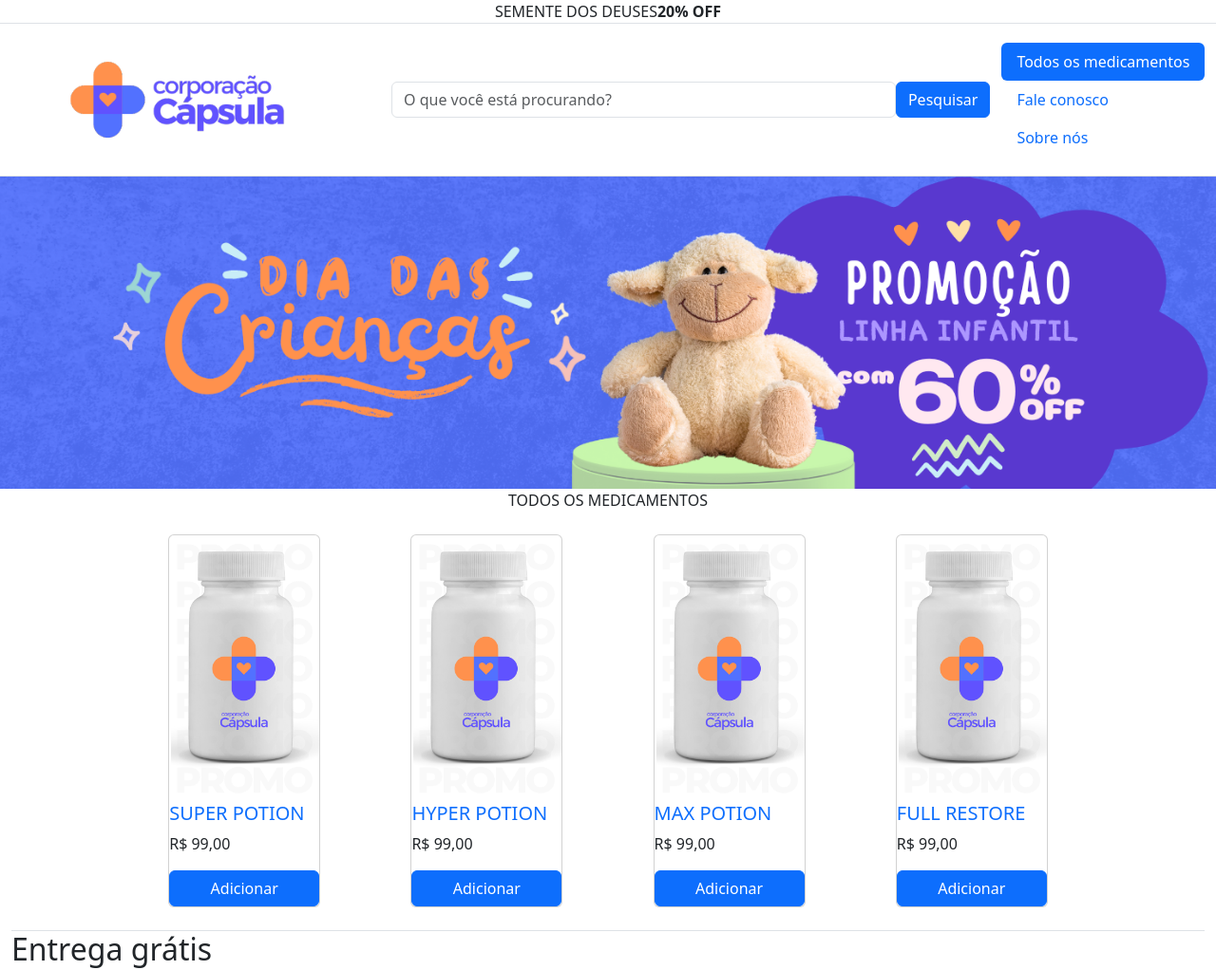
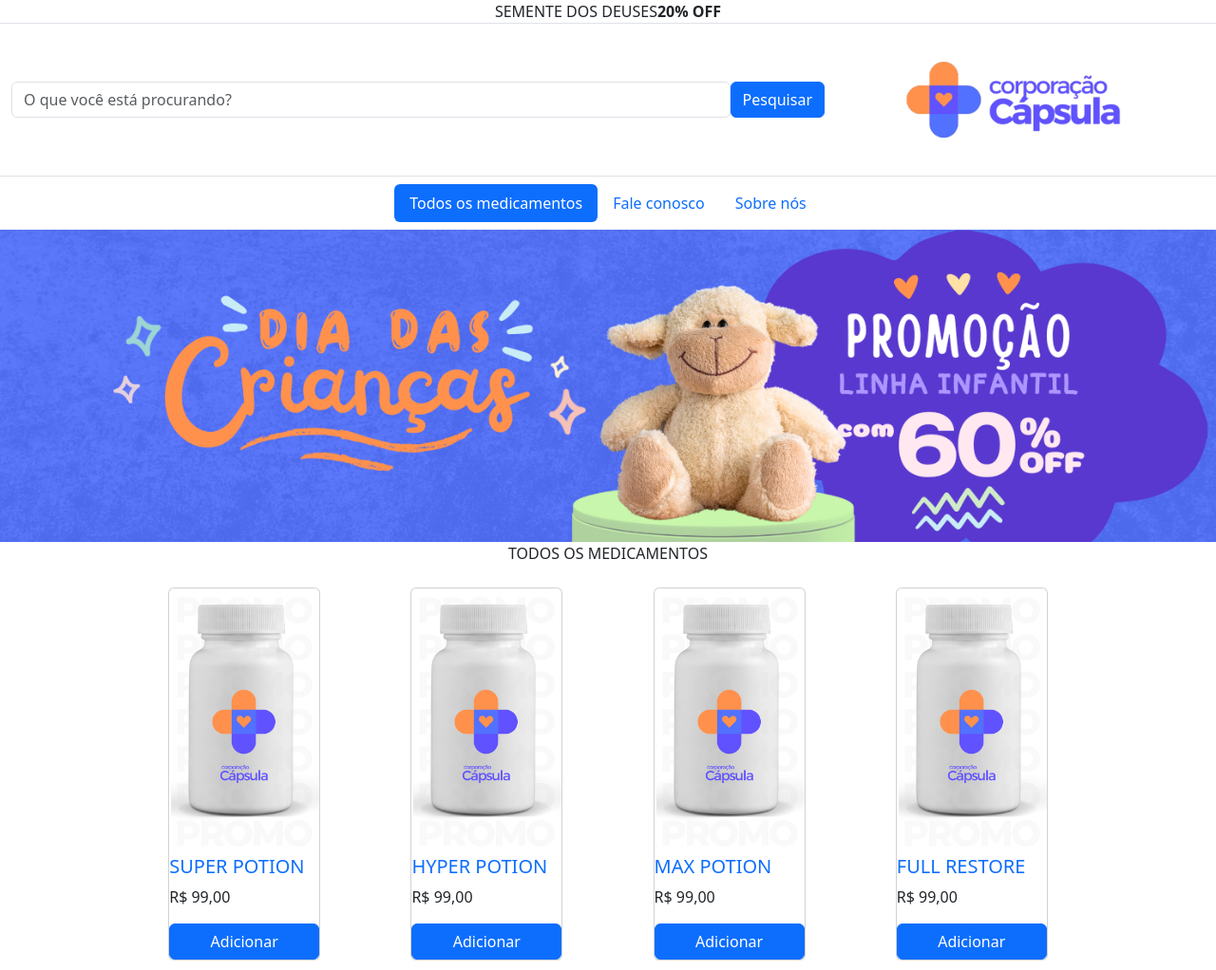
Before and after one commit to feecoutinho/M1S07-Lista, a plain HTML site: page index.html in a window 1280 px wide. Shown: the top 1022 px of the page at 95% size. Drawn offline with nearby package versions, Linux system fonts and the light colour scheme.

Commit message:
header js

```diff
--- a/Js/header.js
+++ b/Js/header.js
@@ -0,0 +1,9 @@
+let header=document.getElementsByTagName ("header") [0];
+//<img id="logo" class="img-fluid" src="./imgs/Logo_CC.png" alt="logo corporação capsula"  width="400">
+let logo_farm = document.createElement("img");
+logo_farm.id = "logo";
+logo_farm.className = "img-fluid";
+logo_farm.src = "./imgs/Logo_CC.png";
+logo_farm.alt = "logo corporação capsula";
+logo_farm.width = 400;
+header.appendChild(logo_farm);
--- a/index.html
+++ b/index.html
@@ -19,12 +19,13 @@
 	<!-- Header e Navbar -->
 	<div>
 		<header class="d-flex flex-nowrap justify-content-center border-bottom border-top">
-		  <img id="logo" class="img-fluid" src="./imgs/Logo_CC.png" alt="logo corporação capsula"  width="400">
+		  <!--<img id="logo" class="img-fluid" src="./imgs/Logo_CC.png" alt="logo corporação capsula"  width="400"> -->
 
 		  <div class="container d-flex align-items-center text-decoration-none">
 			<input type="search" class="form-control" placeholder="O que você está procurando?" aria-label="Search">
 			<button class="btn btn-primary">Pesquisar</button>
 		  </div>
+		</header>
 
 		<nav class="navbar d-flex justify-content-center">
 		  <ul class="nav nav-pills">
@@ -33,7 +34,6 @@
 			<li class="nav-item"><a href="./sobre-nos.html" class="nav-link">Sobre nós</a></li>
 		  </ul>
 		</div>
-		</header>
 	</div>
 	<!-- Fim do Header -->
 
@@ -99,6 +99,6 @@
 	</footer>
 
 
-<script src="https://cdn.jsdelivr.net/npm/bootstrap@5.3.0/dist/js/bootstrap.bundle.min.js" integrity="sha384-geWF76RCwLtnZ8qwWowPQNguL3RmwHVBC9FhGdlKrxdiJJigb/j/68SIy3Te4Bkz" crossorigin="anonymous"></script>
+<script src = "./Js/header.js"></script>
 </body>
 </html>
```
